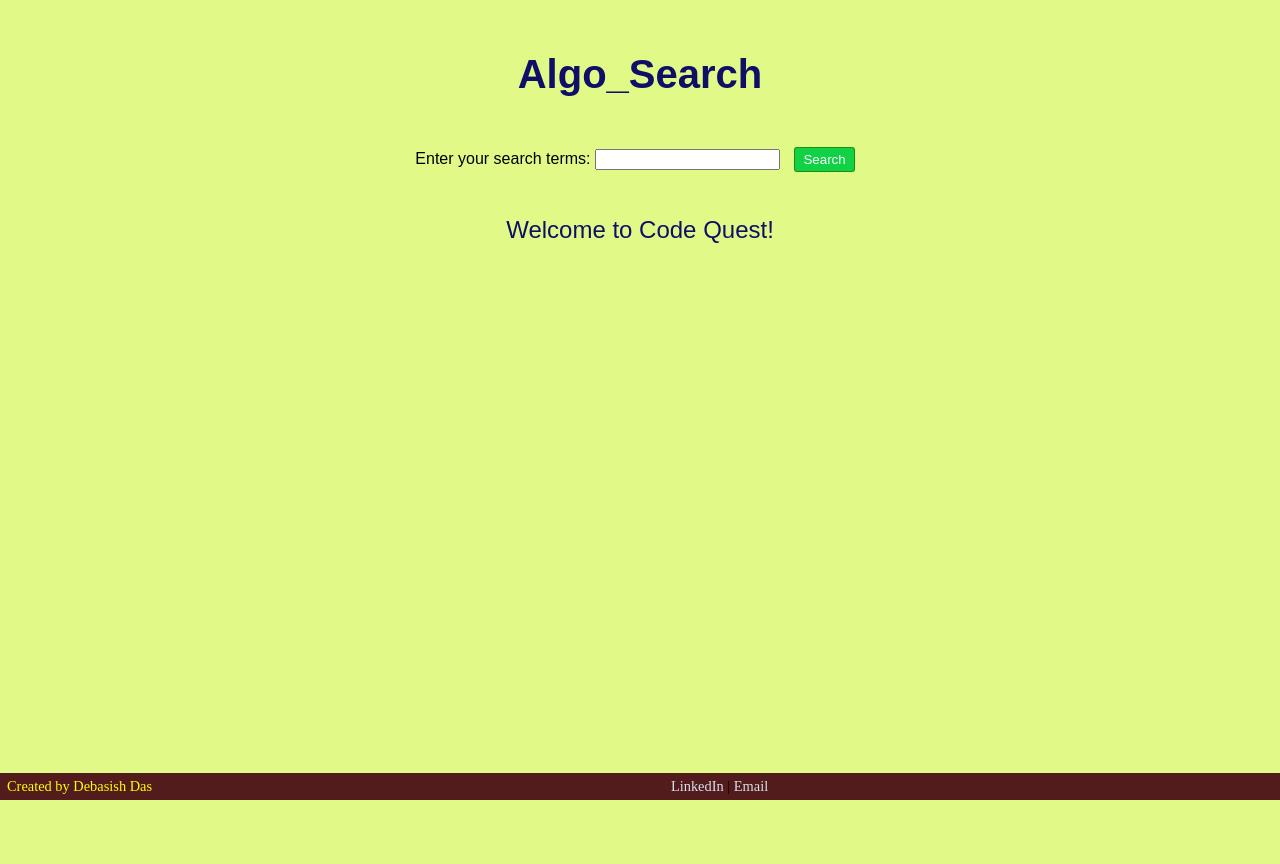
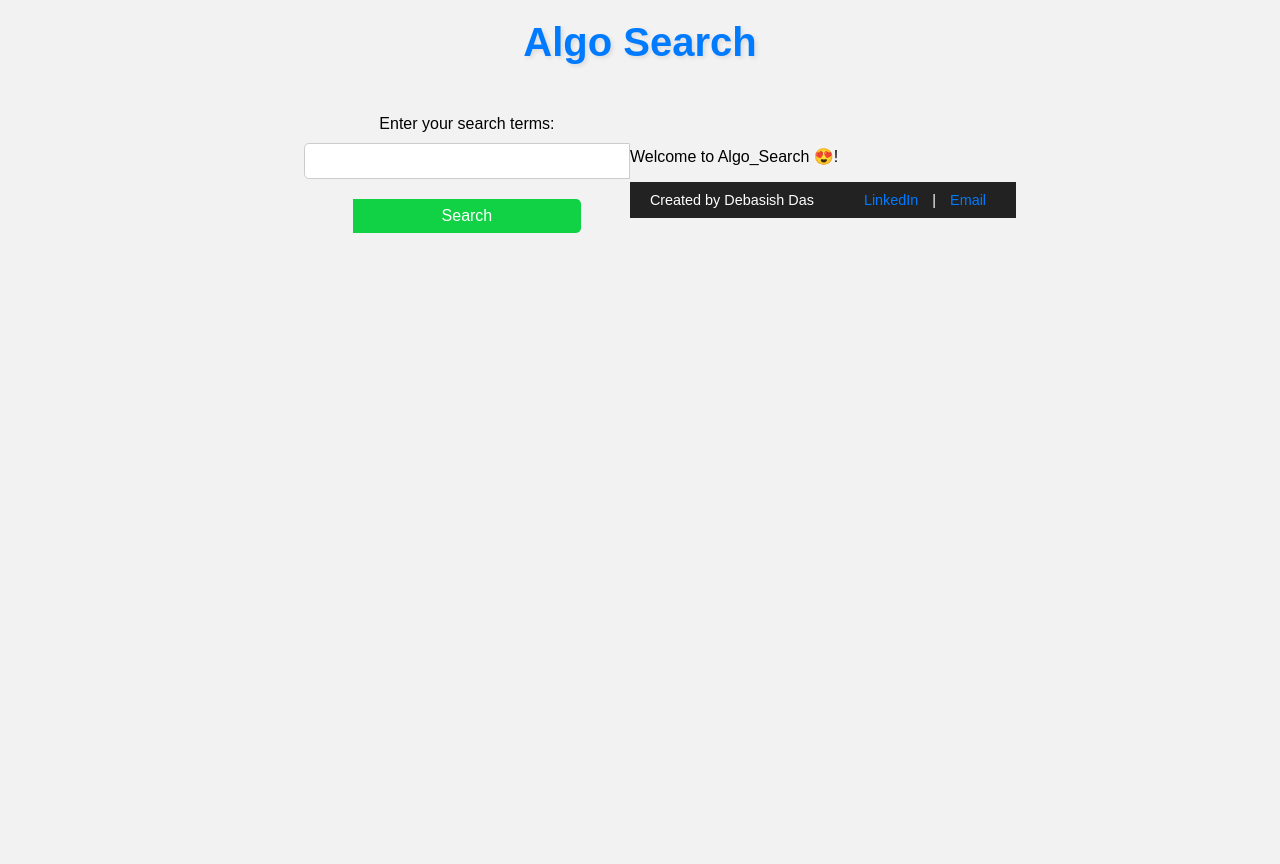
Before and after one commit to Debasish-1903/DSA_Ques_Search_Engine, a Flask app: page / in a window 1280 px wide. After the commit the page ends 233 px from the top, so only its background shows below. Run offline with Flask 3, Linux system fonts and the light colour scheme; parts of the project's set-up code (start-up, migrations or seed data) failed here and were passed over.

Commit message:
files are modified

```diff
--- a/app.py
+++ b/app.py
@@ -42,7 +42,11 @@ def load_inverted_index():
 def load_linkes_of_ques():
 
     with open("Leetcode question scrapper/Qdata/Qindex.txt","r")as f:
+       # links = [line.rstrip() for line in f.readlines()] # Use strip() to remove newline characters
         links=f.readlines()
+
+    #for i in range(len(links)):
+       # links[i] = links[i].strip('\n')
 
     return links
 
@@ -57,7 +61,7 @@ def load_headings():
 
         headings.append(heading)
 
-    print(headings)
+   # print(headings)
 
     return headings
 
@@ -72,8 +76,10 @@ inverted_index=load_inverted_index()
 Qlink=load_linkes_of_ques()
 headings = load_headings()
 
+print(Qlink)
 
 
+# returns a dict with key : doc index, value : Normalized term frequency for this doc
 def get_tf_dictionary(term):
     tf_dictionary={}
     if term in inverted_index:
@@ -134,47 +140,39 @@ def calculate_sorted_order_of_documents(q_terms):
         count = 0
         for doc_index in potential_docs:
             q_Links.append([potential_docs[doc_index],
-                            Qlink[int(doc_index) - 1],
-                            headings[int(doc_index) - 1]])
+                            Qlink[int(doc_index)-1],
+                            headings[int(doc_index)-1]])
             count += 1
             if(count > 20):
                 break
 
-    #q_Links = sorted(q_Links, key =lambda item : item[0], reverse = True)
-    #q_Links = q_Links[:20]
+    q_Links = sorted(q_Links, key =lambda item : item[0], reverse = True)
+    q_Links = q_Links[:20]
 
     ans = []        # [link, heading]
     for link in q_Links:
         ans.append([link[1], link[2]])
 
     return ans
-    #ans = []
-    #for index, (score, link, heading) in enumerate(q_Links, 1):
-      #  ans.append([f"{index}. <a href='{link}' target='_blank'>{heading}</a>"])
-
-  #  return ans
 
 
 
 
 
-#query = input('Enter your query: ')
-#query_terms = [term.lower() for term in query.strip().split()]
-#calculate_sorted_order_of_documents(query_terms)
+
+
 
 # Use of Flask
 app = Flask(__name__)
 app.config['SECRET_KEY'] = 'debasish-das'
 
-# Search Form for user to input the query
+
+
 class Search_Form(FlaskForm):
     search = StringField("Enter your search terms: ")
     submit = SubmitField("Search")
 
-# @app.route("/<query>")
-# def return_links(query):
-#     q_terms = [term.lower() for term in query.strip().split()]
-#     return jsonify(calc_docs_sorted_order(q_terms)[:20])
+
 
 
 
@@ -183,12 +181,18 @@ def home():
     form = Search_Form()
     ans = []
     q_terms = []
-    search_triggered = False  # Initialize the search_triggered variable
+    #search_triggered = False  # Initialize the search_triggered variable
 
     if form.validate_on_submit():
         query = form.search.data
         q_terms = [term.lower() for term in query.strip().split()]
         ans = calculate_sorted_order_of_documents(q_terms)[:20]
-        search_triggered = True  # Set search_triggered to True after search
+       # search_triggered = True  # Set search_triggered to True after search
+
+
+    if len(q_terms) != 0:
+        search_triggered = True
+    else:
+        search_triggered = False
 
     return render_template('index.html', form=form, results=ans, search_triggered=search_triggered)
--- a/templates/index.html
+++ b/templates/index.html
@@ -1,14 +1,17 @@
-<!--<!DOCTYPE html>
+
+
+
+<!DOCTYPE html>
 <html>
 <head>
-  <title>DSA_Search_Engine</title>
+  <title>Algo Search</title>
   <link rel="stylesheet" href="style.css">
   <style>
     body {
-      font-family: fantasy;
-      background-color: rgb(225, 250, 135);
+      font-family: 'Arial', sans-serif;
+      background-color: #f2f2f2;
       margin: 0;
-      padding: 2rem;
+      padding: 0;
       display: flex;
       flex-direction: column;
       align-items: center;
@@ -16,37 +19,40 @@
     }
 
     h1 {
-        font-family: 'Arial', sans-serif;
       font-size: 2.5rem;
-        color: #0f0f68;
+      color: #007bff;
       margin: 20px 0;
-        text-shadow: 2px 2px 4px rgba(0, 0, 0, 0);
+      text-shadow: 2px 2px 4px rgba(0, 0, 0, 0.1);
     }
-
 
     form {
       margin-top: 30px;
       margin-bottom: 20px;
       display: flex;
+      flex-direction: column;
       align-items: center;
-      justify-content: center;
     }
 
     form input {
-      margin-right: 10px;
+      margin: 10px 0;
+      padding: 8px;
+      border: 1px solid #ccc;
+      border-radius: 5px;
+      width: 70%;
     }
 
     input[type="submit"] {
-      padding: 4px 8px;
-      border-radius: 3px;
-      border: 1px solid #277a01c3;
-      background-color: #10d244;
+      padding: 8px;
+      border: none;
+      border-radius: 5px;
+      background-color: #007bff;
       color: white;
       cursor: pointer;
+      transition: background-color 0.3s ease;
     }
 
     input[type="submit"]:hover {
-      background-color: #b16a00;
+      background-color: #0056b3;
     }
 
     .results {
@@ -57,275 +63,93 @@
     }
 
     .results-box {
-      padding: 10px;
-      border: 1px solid #5b0000;
-      margin-bottom: 10px;
-      background-color: rgb(223, 233, 231);
+      padding: 15px;
+      border: 1px solid #ccc;
+      margin-bottom: 15px;
+      background-color: white;
       border-radius: 8px;
       flex-basis: calc(33.33% - 20px);
       box-sizing: border-box;
+      transition: box-shadow 0.3s ease, transform 0.3s ease;
     }
 
     .results-box:hover {
-      box-shadow: rgba(175, 198, 188, 0.25) 0px 50px 100px -20px, rgba(0, 0, 0, 0.3) 0px 30px 60px -30px, rgba(10, 37, 64, 0.35) 0px -2px 6px 0px inset;
-      transition: box-shadow 0.1s linear;
+      box-shadow: 0px 5px 15px rgba(0, 0, 0, 0.1);
+      transform: translateY(-5px);
     }
 
     .results a {
-      display: inline;
+      display: block;
       margin-bottom: 10px;
       text-decoration: none;
-      color: #0b0d25;
+      color: #007bff;
       transition: color 0.3s ease;
     }
 
     .results a:hover {
-      color: #1b01c5;
+      color: #0056b3;
     }
 
     footer {
-      font-family: 'Times New Roman', Times, serif;
-      background-color: rgb(82, 28, 28);
+      background-color: #222;
       display: flex;
       justify-content: space-between;
       align-items: center;
       font-size: 0.9rem;
+      padding: 10px 20px;
       width: 100%;
-      position: fixed;
-      bottom: 0;
-      left: 0;
+      color: white;
     }
 
     footer a {
-      color: #dadff0;
+      color: #007bff;
       text-decoration: none;
+      margin: 0 10px;
+      transition: color 0.3s ease;
     }
 
     footer a:hover {
-      color: #151f47;
+      color: #0056b3;
     }
 
     .creator {
       text-align: left;
-      margin: 5px 7px;
-      color: yellow;
     }
 
     .Footer-Links {
-      text-align: center;
-      margin: 5px auto;
+      text-align: right;
       flex-grow: 1;
     }
   </style>
 </head>
+
 <body>
-  <h1>Algo_Search_Engine</h1>
+
+    <h1>Algo Search</h1>
     <div class="form">
     <form method="POST">
         {{ form.hidden_tag() }}
         {{ form.search.label }}
         {{ form.search() }}
         {{ form.submit() }}
+
+
     </form>
-  </div>
+    <div/>
 
-  <!--{% if results %}
+    {% if results %}
+
     <div class="results">
         {% for (result, q_heading) in results %}
         <div class="results-box">
-        <p>{{ loop.index }}. <a href="{{ result[0] }}" target="_blank">{{ q_heading }}</a></p>
+          <p>{{ loop.index }}. <a href="{{ result }}" target="_blank">{{ q_heading }}</a></p>
         </div>
         {% endfor %}
       </div>
     {% else %}
-    <p>Welcome to Code Quest!</p>
+      <p>Welcome to Algo_Search 😍!</p>
       {% if search_triggered %}
           <p>No results found, please try with other related word(s).</p>
-    {% endif %}
-  {% endif %} -->
-
-  <!--{% if results %}
-    <div class="results">
-        {% for (result, q_heading) in results %}
-        <div class="results-box">
-            <p>{{ loop.index }}. <a href="{{ result[0] }}" target="_blank">{{ q_heading }}</a></p>
-        </div>
-        {% endfor %}
-    </div>
-{% else %}
-    <p>Welcome to Code Quest!</p>
-    {% if search_triggered %}
-        <p>No results found, please try with other relevant words.</p>
-    {% endif %}
-{% endif %}
-
-
-  <footer>
-    <div class="creator">Created by Debasish Das</div>
-    <div class="Footer-Links">
-      <a href="https://www.linkedin.com/in/debasish-das-740752207/" target="_blank">LinkedIn</a> |
-
-      <a href="mailto:das31debasish@gmail.com">Email</a>
-    </div>
-  </footer>
-</body>
-</html>-->
-
-<!DOCTYPE html>
-<html>
-<head>
-  <title>Algo_Search_Engine</title>
-  <link rel="stylesheet" href="style.css">
-  <style>
-    body {
-      font-family: 'Arial', sans-serif;
-      background-color: rgb(225, 250, 135);
-      margin: 0;
-      padding: 2rem;
-      display: flex;
-      flex-direction: column;
-      align-items: center;
-      min-height: 100vh;
-    }
-
-    h1 {
-      font-size: 2.5rem;
-      color: #0f0f68;
-      margin: 20px 0;
-      text-shadow: 2px 2px 4px rgba(0, 0, 0, 0);
-    }
-
-    .form {
-      margin-top: 30px;
-      margin-bottom: 20px;
-      display: flex;
-      align-items: center;
-      justify-content: center;
-    }
-
-    .form input {
-      margin-right: 10px;
-    }
-
-    input[type="submit"] {
-      padding: 4px 8px;
-      border-radius: 3px;
-      border: 1px solid #277a01c3;
-      background-color: #10d244;
-      color: white;
-      cursor: pointer;
-    }
-
-    input[type="submit"]:hover {
-      background-color: #b16a00;
-    }
-
-    .results {
-      margin-top: 20px;
-      display: flex;
-      flex-wrap: wrap;
-      justify-content: space-between;
-    }
-
-    .results-box {
-      padding: 10px;
-      border: 1px solid #5b0000;
-      margin-bottom: 10px;
-      background-color: rgb(223, 233, 231);
-      border-radius: 8px;
-      flex-basis: calc(33.33% - 20px);
-      box-sizing: border-box;
-    }
-
-    .results-box:hover {
-      box-shadow: rgba(175, 198, 188, 0.25) 0px 50px 100px -20px, rgba(0, 0, 0, 0.3) 0px 30px 60px -30px, rgba(10, 37, 64, 0.35) 0px -2px 6px 0px inset;
-      transition: box-shadow 0.1s linear;
-    }
-
-    .results a {
-      display: inline;
-      margin-bottom: 10px;
-      text-decoration: none;
-      color: #0b0d25;
-      transition: color 0.3s ease;
-    }
-
-    .results a:hover {
-      color: #1b01c5;
-    }
-
-    footer {
-      font-family: 'Times New Roman', Times, serif;
-      background-color: rgb(82, 28, 28);
-      display: flex;
-      justify-content: space-between;
-      align-items: center;
-      font-size: 0.9rem;
-      width: 100%;
-      position: fixed;
-      bottom: 0;
-      left: 0;
-    }
-
-    footer a {
-      color: #dadff0;
-      text-decoration: none;
-    }
-
-    footer a:hover {
-      color: #151f47;
-    }
-
-    .creator {
-      text-align: left;
-      margin: 5px 7px;
-      color: yellow;
-    }
-
-    .Footer-Links {
-      text-align: center;
-      margin: 5px auto;
-      flex-grow: 1;
-    }
-
-    /* New style for the welcome message */
-    .welcome-msg {
-      font-size: 1.5rem;
-      color: #0f0f68;
-      margin-bottom: 10px;
-    }
-
-    /* New style for the no results message */
-    .no-results-msg {
-      color: #e71c1c;
-      margin-top: 10px;
-    }
-  </style>
-</head>
-<body>
-  <h1>Algo_Search</h1>
-  <div class="form">
-    <form method="POST">
-      {{ form.hidden_tag() }}
-      {{ form.search.label }}
-      {{ form.search() }}
-      {{ form.submit() }}
-    </form>
-  </div>
-
-  <!-- Display results or welcome message -->
-  {% if results %}
-    <div class="results">
-      {% for (result, q_heading) in results %}
-      <div class="results-box">
-        <p>{{ loop.index }}. <a href="{{ result[0] }}" target="_blank">{{ q_heading }}</a></p>
-      </div>
-      {% endfor %}
-    </div>
-  {% else %}
-    <p class="welcome-msg">Welcome to Code Quest!</p>
-    {% if search_triggered %}
-        <p class="no-results-msg">No results found, please try with other relevant words.</p>
       {% endif %}
     {% endif %}
 
@@ -336,5 +160,6 @@
         <a href="mailto:das31debasish@gmail.com">Email</a>
       </div>
     </footer>
+
 </body>
 </html>
--- a/templates/style.css
+++ b/templates/style.css
@@ -1,6 +1,77 @@
-.form {
+/*.form {
     display: flex;
     flex-direction: row;
     justify-content: center;
     align-items: center;
+  }*/
+
+  body {
+    font-family: 'Arial', sans-serif;
+    background-color: #f4f4f4;
+    margin: 0;
+    padding: 0;
   }
+
+  header {
+    background-color: #0f0f68;
+    padding: 20px;
+    color: #fff;
+    text-align: center;
+  }
+
+  h1 {
+    font-size: 2.5rem;
+    margin: 0;
+    text-shadow: 2px 2px 4px rgba(0, 0, 0, 0.1);
+  }
+
+  .container {
+    display: flex;
+    flex-direction: column;
+    align-items: center;
+    padding: 20px;
+  }
+
+  .form {
+    display: flex;
+    flex-direction: row;
+    justify-content: center;
+    align-items: center;
+    margin-bottom: 20px;
+  }
+
+  .form input[type="text"] {
+    padding: 8px 12px;
+    border-radius: 5px 0 0 5px;
+    border: 1px solid #ccc;
+    outline: none;
+    font-size: 1rem;
+    width: 300px;
+  }
+
+  .form input[type="submit"] {
+    padding: 8px 16px;
+    border-radius: 0 5px 5px 0;
+    border: none;
+    background-color: #10d244;
+    color: white;
+    cursor: pointer;
+    font-size: 1rem;
+  }
+
+  .form input[type="submit"]:hover {
+    background-color: #0ca737;
+  }
+
+  .results {
+    display: grid;
+    grid-template-columns: repeat(auto-fill, minmax(300px, 1fr));
+    gap: 20px;
+  }
+
+  .results-box {
+    padding: 15px;
+    border: 1px solid #ccc;
+    background-color: #fff;
+
+  }
```
Lines whose indentation alone changed are shown as unchanged.
